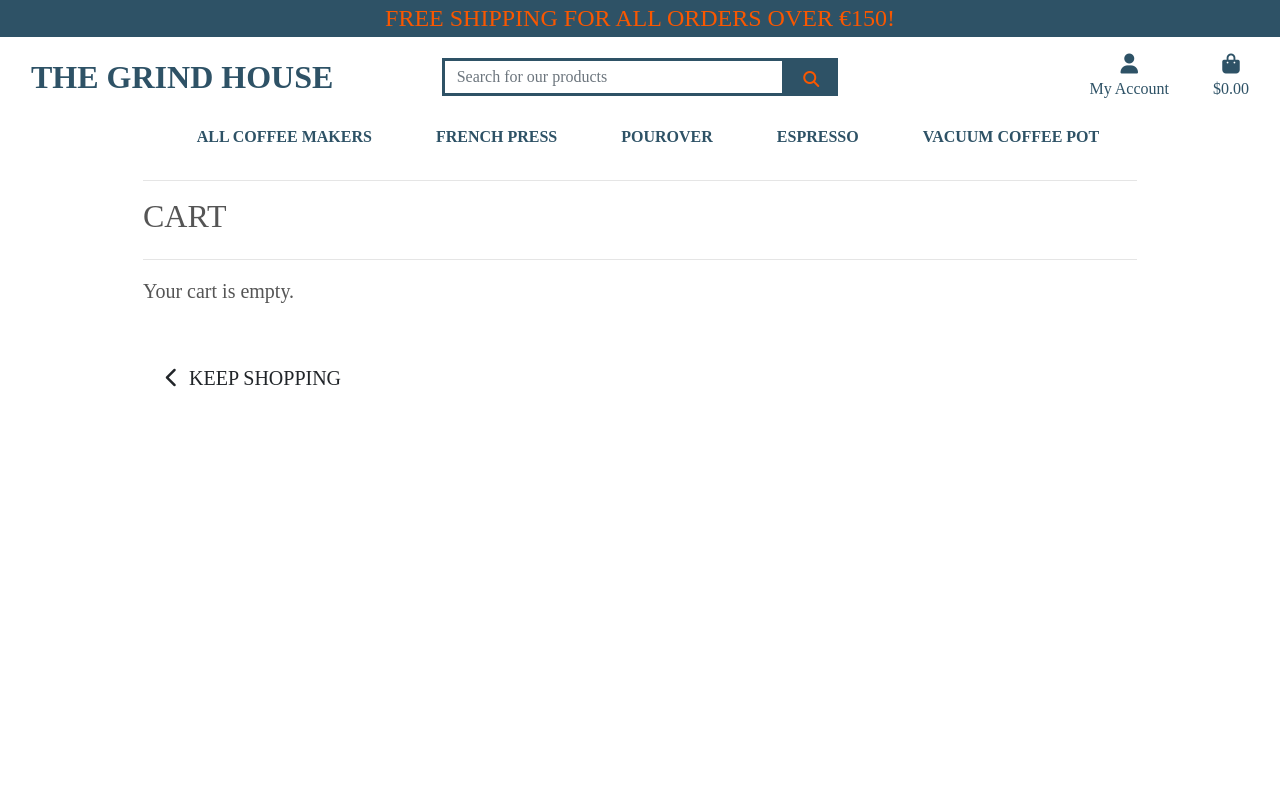
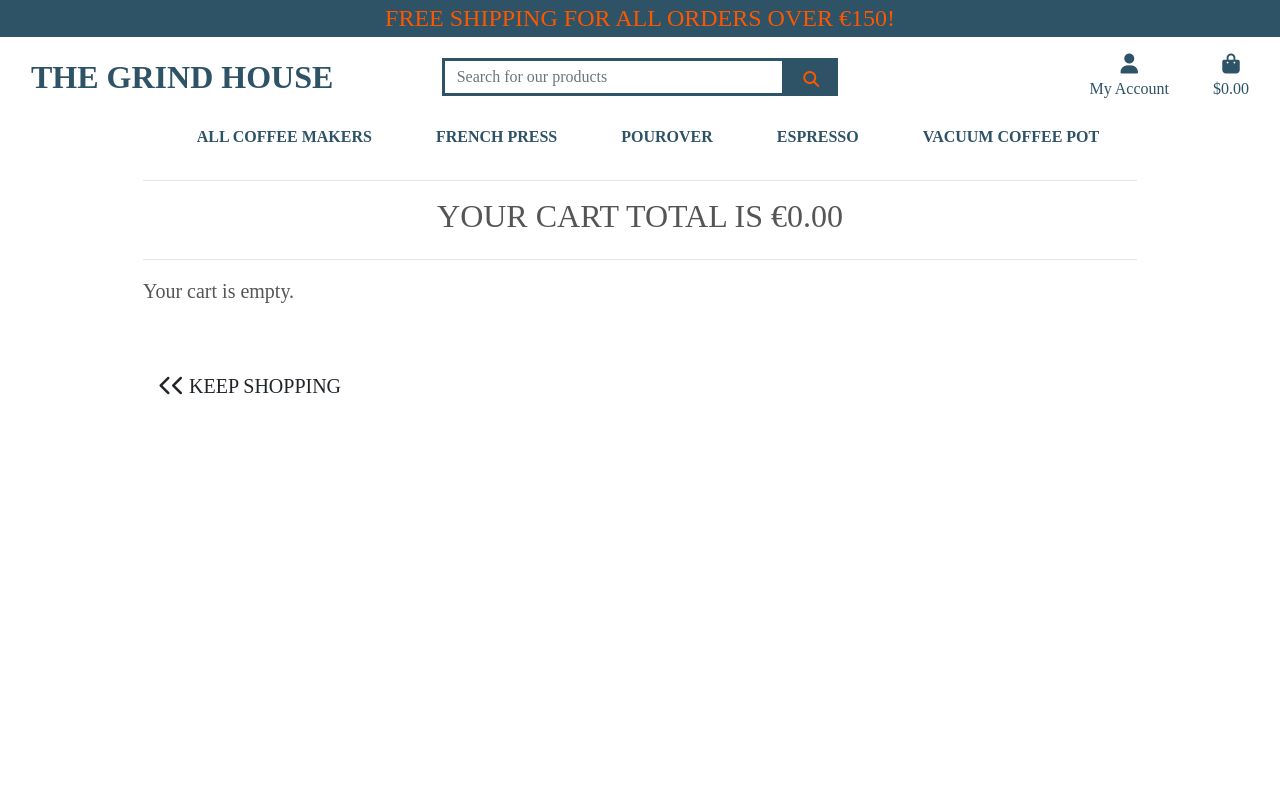
Before and after one commit to kenweechin/the_grind_house, a Django app: page /cart/ in a window 1280 px wide. Run offline with Django 3.2, Linux system fonts and the light colour scheme; some libraries are stand-ins or nearby versions.

Commit message:
Updated cart total title, shopping button, and checkout button in cart page

```diff
--- a/cart/templates/cart/cart.html
+++ b/cart/templates/cart/cart.html
@@ -16,11 +16,10 @@
         <div class="row">
             <div class="col">
                 <hr>
-                <h2 class="logo-font mb-4">Cart</h2>
+                <h2 class="logo-font mb-4 text-center ">Your cart total is €{{ total|floatformat:2 }}</h2>
                 <hr>
             </div>
         </div>
-
         <div class="row">
             <div class="col">
                 {% if cart_items %}
@@ -28,7 +27,7 @@
                     <table class="table table-sm table-borderless">
                         <thead class="text-black">
                             <tr>
-                                <th scope="col">Product Info</th>
+                                <th scope="col"></th>
                                 <th scope="col"></th>
                                 <th scope="col">Price</th>
                                 <th scope="col">Qty</th>
@@ -46,20 +45,20 @@
                                     <p class="my-0 small text-muted">SKU: {{ item.product.sku|upper }}</p>
                                 </td>
                                 <td class="py-3">
-                                    <p class="my-0">${{ item.product.price }}</p>
+                                    <p class="my-0">€{{ item.product.price }}</p>
                                 </td>
                                 <td class="py-3 w-25">
                                     <p class="my-0">{{ item.quantity }}</p>
                                 </td>
                                 <td class="py-3">
-                                    <p class="my-0">${{ item.product.price }}</p>
+                                    <p class="my-0">€{{ item.product.price }}</p>
                                 </td>
                             </tr>
                         {% endfor %}
                         <tr>
                             <td colspan="5" class="pt-5 text-right">
                                 <h6><strong>Bag Total: ${{ total|floatformat:2 }}</strong></h6>
-                                <h6>Delivery: ${{ delivery|floatformat:2 }}</h6>
+                                <h6>Delivery: €{{ delivery|floatformat:2 }}</h6>
                                 <h4 class="mt-4"><strong>Grand Total: ${{ grand_total|floatformat:2 }}</strong></h4>
                                 {% if free_delivery_delta > 0 %}
                                     <p class="mb-1 text-danger">
@@ -70,17 +69,18 @@
                         </tr>
                         <tr>
                             <td colspan="5" class="text-right">
-                                <a href="{% url 'products' %}" class="btn btn-outline-black rounded-0 btn-lg">
+                                <a href="{% url 'products' %}" class="btn btn-outline-shopping rounded-0 btn-lg">
                                     <span class="icon">
-                                        <i class="fas fa-chevron-left"></i>
+                                        <i class="fas fa-chevron-left"></i><i class="fas fa-chevron-left"></i>
                                     </span>
                                     <span class="text-uppercase">Keep Shopping</span>
                                 </a>
-                                <a href="" class="btn btn-black rounded-0 btn-lg">
-                                    <span class="text-uppercase">Secure Checkout</span>
-                                    <span class="icon">
-                                        <i class="fas fa-lock"></i>
-                                    </span>
+                            </td>
+                        </tr>
+                        <tr>
+                            <td colspan="5" class="text-right">
+                                <a href="" class="btn btn-outline-checkout btn-lg rounded-0 text-uppercase py-3">
+                                    <span class="text-uppercase" id="checkout-text">Secure Checkout</span>
                                 </a>
                             </td>
                         </tr>
@@ -88,11 +88,11 @@
                 </div>
                 {% else %}
                     <p class="lead mb-5">Your cart is empty.</p>
-                    <a href="{% url 'products' %}" class="btn btn-outline-black rounded-0 btn-lg">
+                    <a href="{% url 'products' %}" class="btn-shopping btn btn-lg rounded-0 text-uppercase py-3">
                         <span class="icon">
-                            <i class="fas fa-chevron-left"></i>
+                            <i class="fas fa-chevron-left"></i><i class="fas fa-chevron-left"></i>
                         </span>
-                        <span class="text-uppercase">Keep Shopping</span>
+                        <span class="text-uppercase" id="shopping-text">Keep Shopping</span>
                     </a>
                 {% endif %}
             </div>
--- a/static/css/base.css
+++ b/static/css/base.css
@@ -117,6 +117,26 @@ body {
     margin-bottom: 1rem;
 }
 
+.btn-outline-shopping {
+    background: white;
+    color: #2E5266FF;
+    border: 2px solid;
+    width: 20%;
+    padding-top: 0.5rem;
+    padding-bottom: 0.5rem;
+    font-size: 1rem;
+    width: 40%;
+}
+
+.btn-outline-checkout {
+    background: #2E5266FF;
+    color: #F95700FF;
+    border: 2px solid;
+    width: 20%;
+    font-size: 1rem;
+    width: 40%;
+}
+
 .quantity {
     width: 30%;
 }
```
